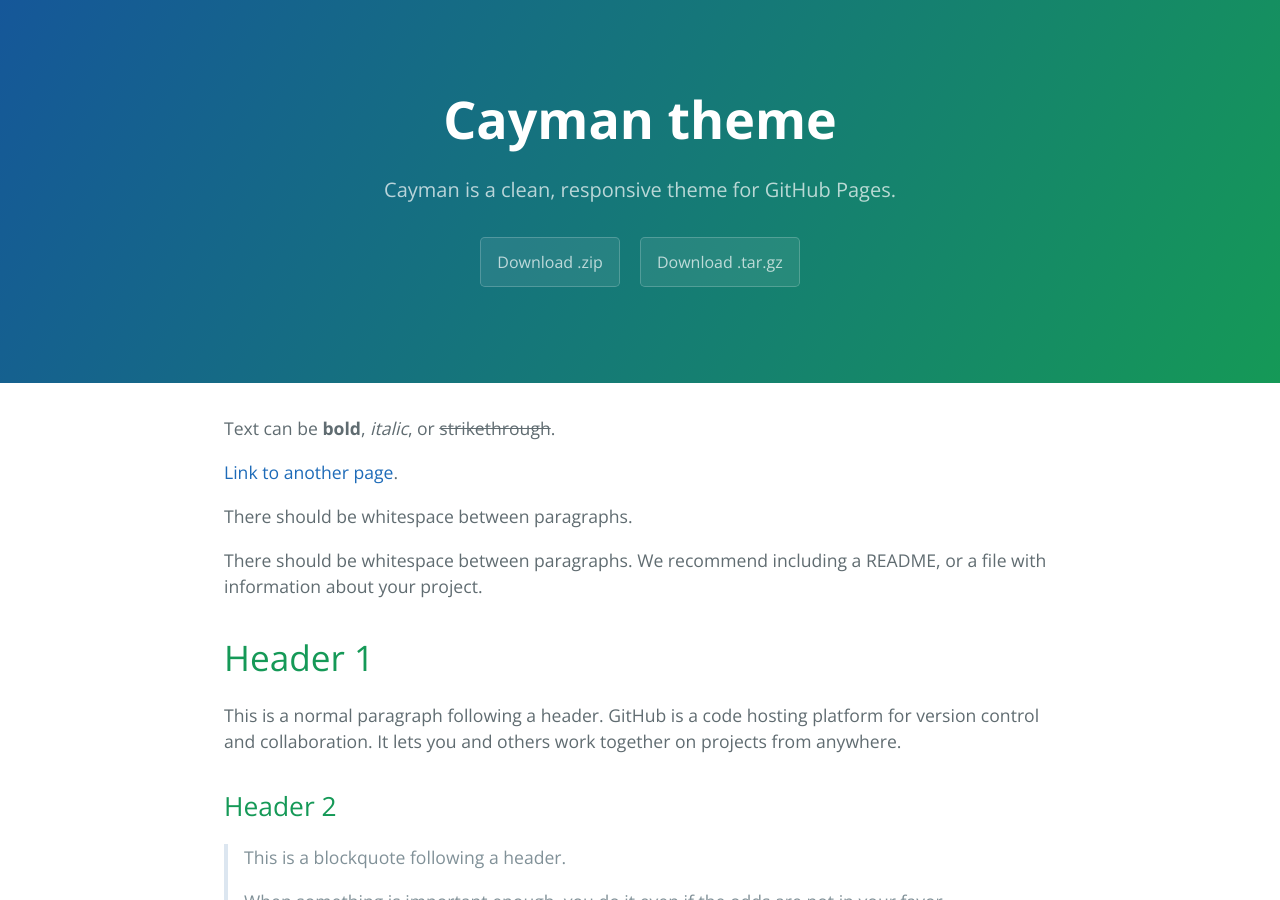
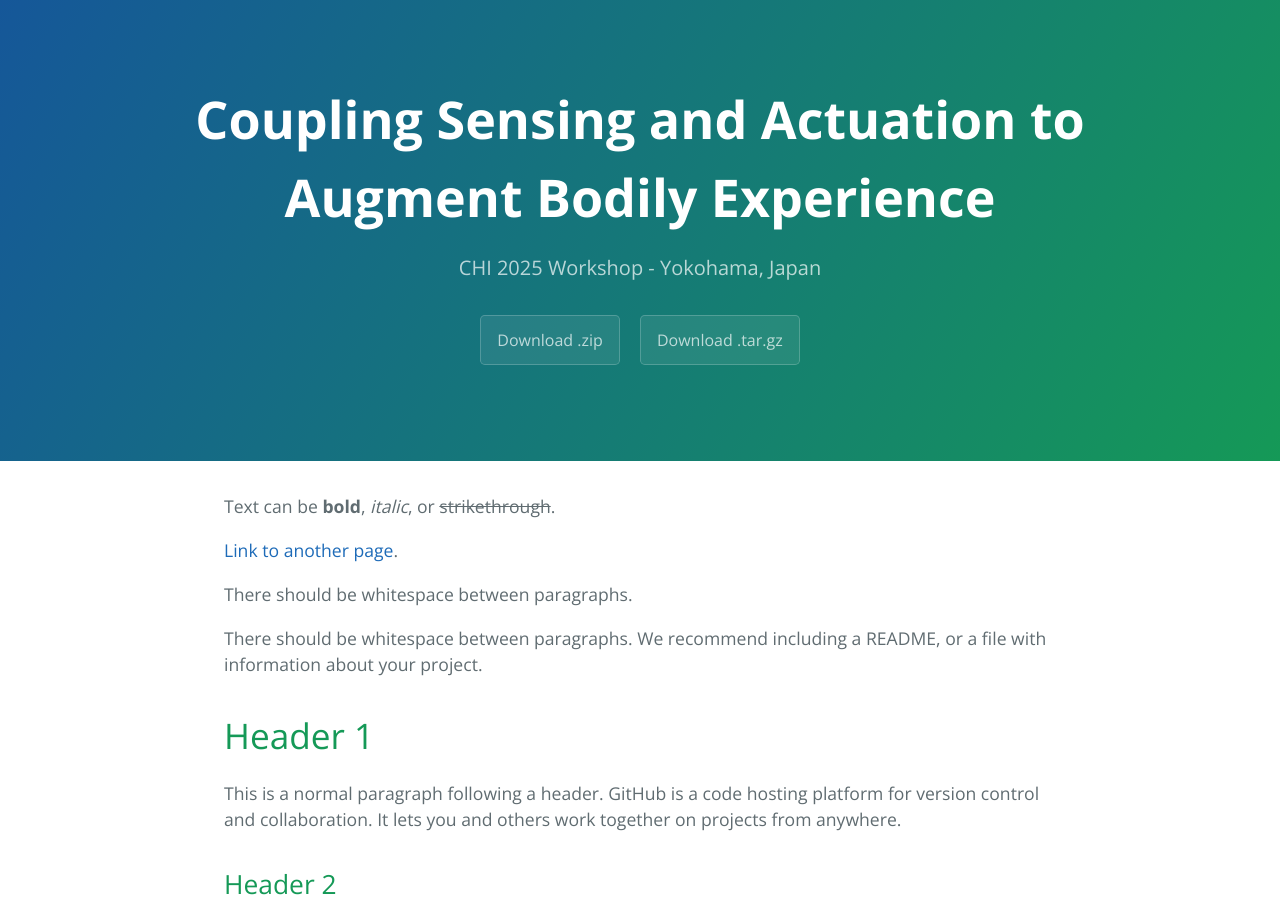
Before and after one commit to sensorimotordevices/sensorimotordevices.github.io, a Jekyll site: the page built from index.md, in a window 1280 px wide and 900 px high. Built offline with Jekyll 4.4.1, drawn with Linux system fonts in a browser that asks for light colours.

Commit message:
new title

```diff
--- a/_config.yml
+++ b/_config.yml
@@ -1,5 +1,5 @@
-title: Cayman theme
-description: Cayman is a clean, responsive theme for GitHub Pages.
+title: Coupling Sensing and Actuation to Augment  Bodily Experience
+description: CHI 2025 Workshop - Yokohama, Japan
 show_downloads: true
 google_analytics:
 theme: jekyll-theme-cayman
```
